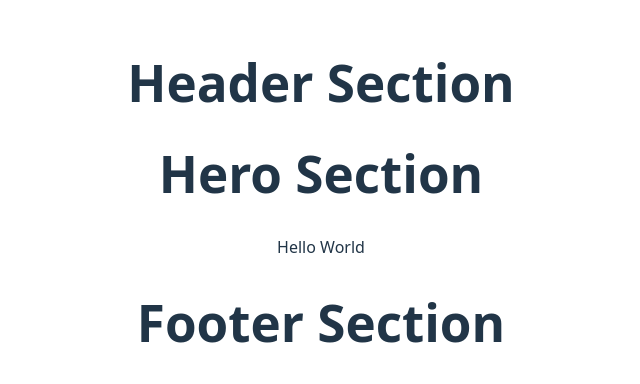
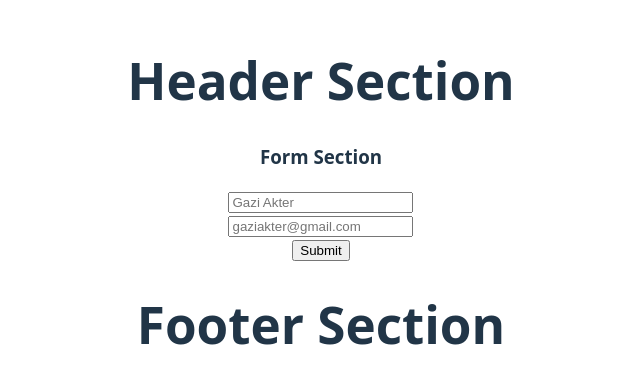
Before and after one commit to gaziakter/react-basic, a React (Vite) app: page / in a window 1280 px wide. Shown: the part 198-582 px from the top of the page, without its empty margins (319-959 px from the left). Built offline with nearby package versions, Linux system fonts and the light colour scheme.

Commit message:
form handiling

```diff
--- a/src/App.jsx
+++ b/src/App.jsx
@@ -1,17 +1,12 @@
-import { useState } from 'react'
 import './App.css'
-import { Context1 } from './Contexts/context1'
 import Home from './components/Pages/Home/Home'
 
 function App() {
 
-  const [a, SetA] = useState('Hello World');
 
   return (
     <div>
-      <Context1.Provider value={[a, SetA]}>
-        <Home></Home>
-      </Context1.Provider>
+      <Home></Home>
     </div>
   )
 }
--- a/src/components/Pages/Home/Home.jsx
+++ b/src/components/Pages/Home/Home.jsx
@@ -1,13 +1,13 @@
 import React from 'react'
 import Header from '../../Header/Header'
 import Footer from '../../Footer/Footer'
-import HeroSection from '../../Section/HeroSection/HeroSection'
+import FormSection from '../../Section/FormSection/FormSection'
 
 const Home = () => {
   return (
     <div>
         <Header></Header>
-        <HeroSection></HeroSection>
+        <FormSection></FormSection>
         <Footer></Footer>
     </div>
   )
--- /dev/null
+++ b/src/components/Section/FormSection/FormSection.jsx
@@ -0,0 +1,32 @@
+import React, { useState } from 'react'
+
+const FormSection = () => {
+
+    const [text, SetText] = useState('');
+
+
+    const submitForm = (e) => {
+        e.preventDefault();
+    }
+
+    const nameText = (e) => {
+        SetText(e.target.value);
+    }
+
+
+  return (
+    <div>
+        <section>
+            <h3>Form Section</h3>
+                        <p>{text}</p>
+            <form onSubmit={submitForm}>
+                <input onChange={nameText} type="text" name="name" id="" placeholder='Gazi Akter' /> <br/>
+                <input type="email" name="email" id="" placeholder='gaziakter@gmail.com' /><br/>
+                <input type="submit" value="Submit" />
+            </form>
+        </section>
+    </div>
+  )
+}
+
+export default FormSection
--- a/src/components/Section/HeroSection/HeroSection.jsx
+++ b/src/components/Section/HeroSection/HeroSection.jsx
@@ -1,14 +1,10 @@
-import React, { useContext } from 'react'
-import { Context1 } from '../../../Contexts/context1';
 
 const HeroSection = () => {
 
-  const [a, SetA] = useContext(Context1);
 
   return (
     <div>
       <h1>Hero Section</h1>
-      <p>{a}</p>
     </div>
   )
 }
```
